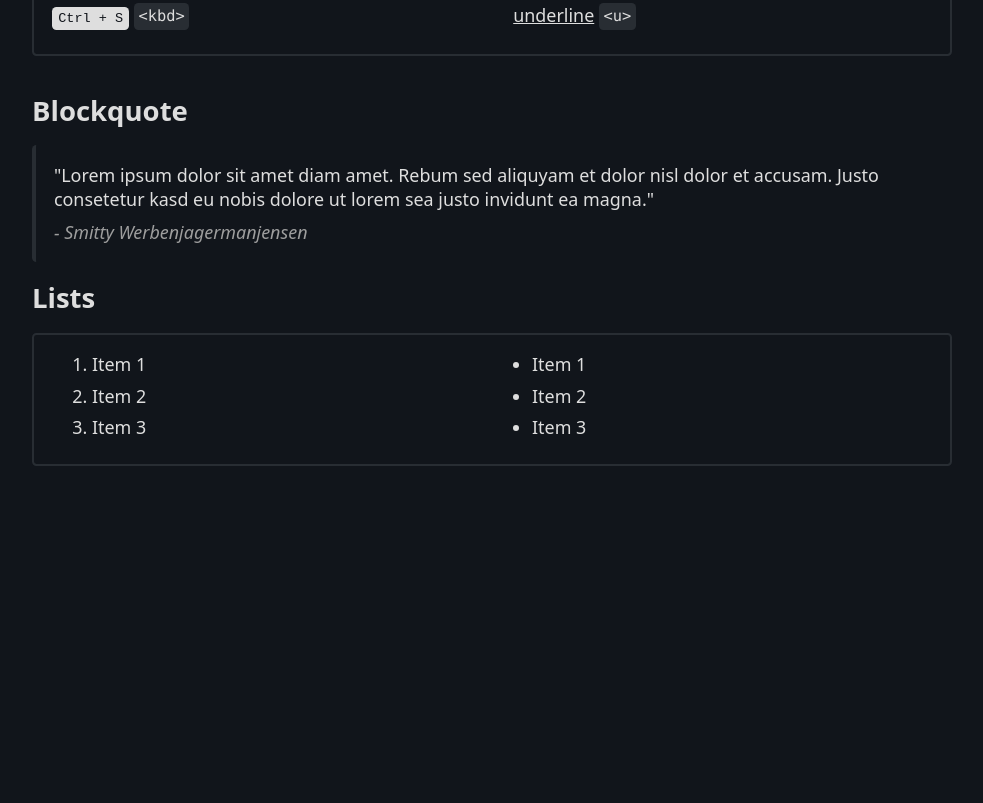
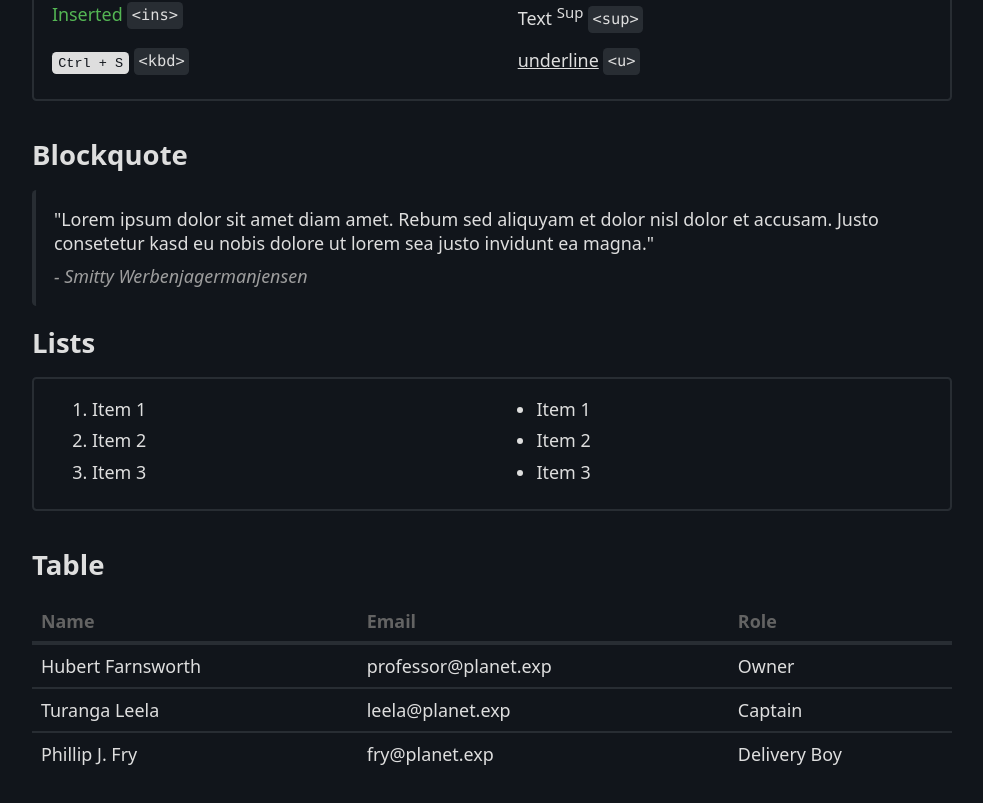
Before and after one commit to Sammy-T/spout, a Svelte app: page / in a window 1280 px wide. Shown: the part 1294-2097 px from the top of the page, without its empty margins (148-1131 px from the left). Before the commit the page ends 1814 px from the top, so only its background shows below. Built offline with nearby package versions, Linux system fonts and the light colour scheme.

Commit message:
Add table

```diff
--- a/src/App.svelte
+++ b/src/App.svelte
@@ -108,6 +108,34 @@
             <li>Item 3</li>
         </ul>
     </section>
+
+    <h2>Table</h2>
+    <table>
+        <thead>
+            <tr>
+                <th scope="col">Name</th>
+                <th scope="col">Email</th>
+                <th scope="col">Role</th>
+            </tr>
+        </thead>
+        <tbody>
+            <tr>
+                <td>Hubert Farnsworth</td>
+                <td>professor@planet.exp</td>
+                <td>Owner</td>
+            </tr>
+            <tr>
+                <td>Turanga Leela</td>
+                <td>leela@planet.exp</td>
+                <td>Captain</td>
+            </tr>
+            <tr>
+                <td>Phillip J. Fry</td>
+                <td>fry@planet.exp</td>
+                <td>Delivery Boy</td>
+            </tr>
+        </tbody>
+    </table>
 </main>
 
 <style>
@@ -127,5 +155,6 @@
     #inlines, #lists {
         display: grid;
         grid-template-columns: repeat(2, auto);
+        gap: 0.5rem;
     }
 </style>
--- a/src/app.css
+++ b/src/app.css
@@ -139,3 +139,47 @@ cite {
 li {
   margin-bottom: 0.4rem;
 }
+
+table {
+  width: 100%;
+  border-collapse: collapse;
+  margin-bottom: 1rem;
+
+  --table-border: 2px solid var(--code-bg);
+}
+
+thead {
+  color: oklch(from var(--text) calc(l * 0.5) c h);
+}
+
+tfoot {
+  color: oklch(from var(--text) calc(l * 0.75) c h);
+}
+
+th {
+  text-align: start;
+}
+
+th, td {
+  padding: 0.5rem;
+}
+
+thead tr {
+  border-bottom: var(--table-border);
+  border-bottom-width: 4px;
+}
+
+tbody {
+  tr {
+    border-top: var(--table-border);
+  }
+
+  tr:hover {
+    background-color: oklch(from var(--code-bg) l c h / 0.15);
+  }
+}
+
+tfoot tr {
+  border-top: var(--table-border);
+  border-top-width: 4px;
+}
```
